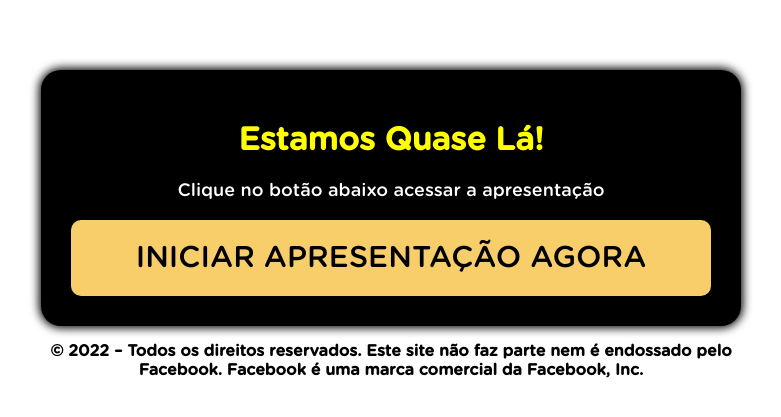
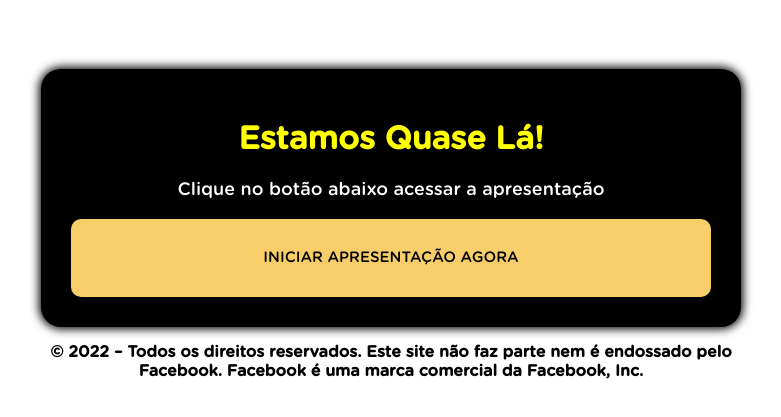
Before and after one commit to TigerADSCompany/martasantos.online-, a plain HTML site: page index.html in a window 1280 px wide. Shown: the part 167-584 px from the top of the page, without its empty margins (249-1030 px from the left). Drawn offline with Linux system fonts and the light colour scheme; a script that the page names is missing.

Commit message:
Update style.css

```diff
--- a/style.css
+++ b/style.css
@@ -42,8 +42,8 @@ body {
 
 .btn {
 	border-radius: 10px;
-	padding: 20px 20px;
-	font-size: 30px;
+	padding: 30px 30px;
+	font-size: 15px;
 	background-color: #f7ce6a;
 	outline: none;
 	color: black;
```
